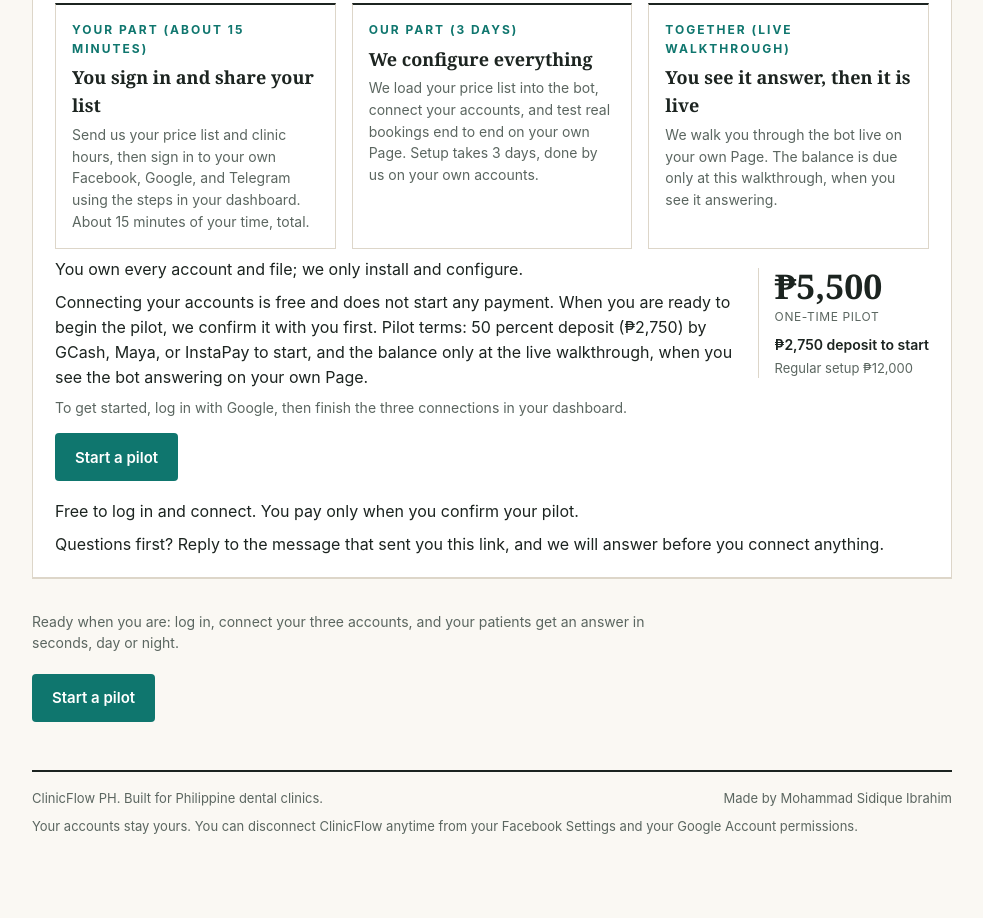
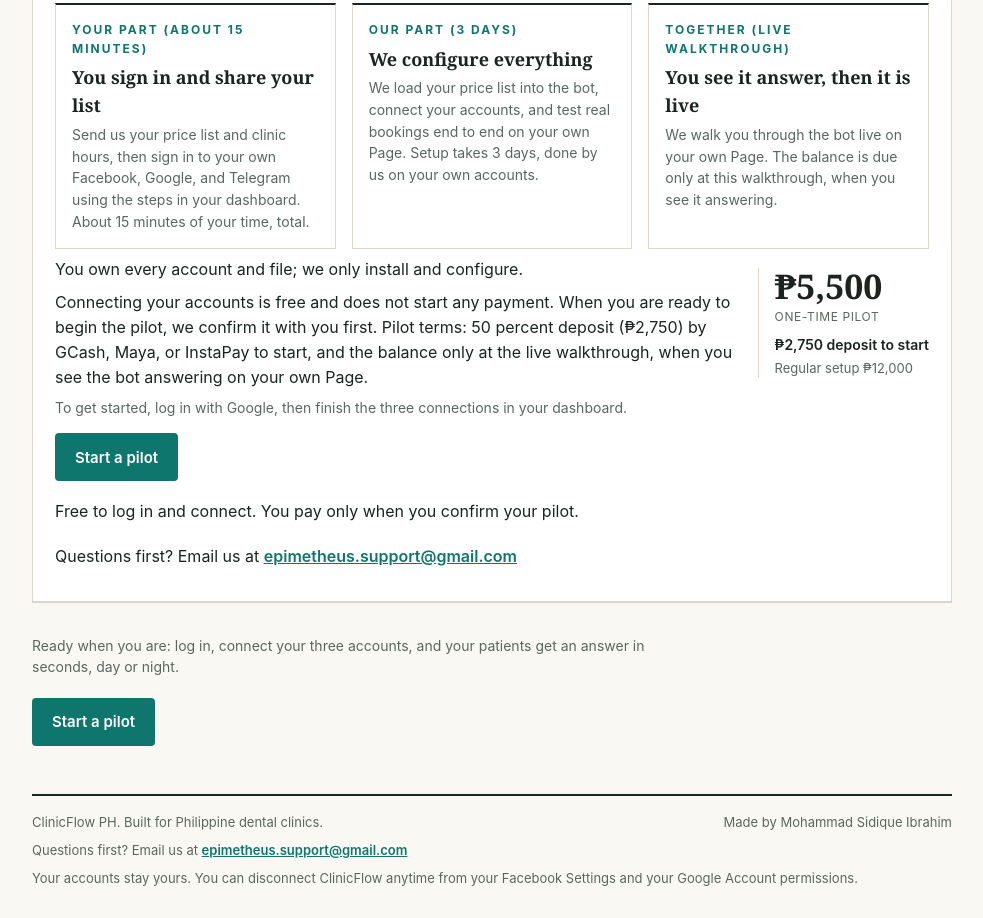
Before and after one commit to Yametech12/clinicflow-connect, a website: page index.html in a window 1280 px wide. Shown: the part 1673-2591 px from the top of the page, without its empty margins (148-1131 px from the left). Before the commit the page ends 2539 px from the top, so only its background shows below. Drawn offline with Linux system fonts and the light colour scheme.

Commit message:
FL140-10: real contact route, email at epimetheus.support@gmail.com
The reply-to-the-message line is replaced as the only contact route:
the landing pilot box contact line and a footer line on both pages now
read 'Questions first? Email us at epimetheus.support@gmail.com' as a
mailto link with a 44px class tap area, and the dashboard footer
question line uses the same address. Basis per the fix list: this is
the email of the account holding the ClinicFlow Connect Meta app (id
29182674204717720) and the owner's recorded company email; the demo
clinic Page link is not verified public, so email is the route.

```diff
--- a/index.html
+++ b/index.html
@@ -271,6 +271,9 @@
   .setup-step p{font-size:14px;color:var(--muted)}
   .pilot-deposit{font-size:14px;font-weight:600;color:var(--ink);margin-top:8px}
   .contact-line{font-size:14px;color:var(--muted)}
+  .contact-line a{color:var(--teal);font-weight:600;display:inline-block;padding:12px 0}
+  .contact-line a:focus-visible{outline:2px solid var(--teal);outline-offset:2px}
+  footer a{color:var(--teal);font-weight:600}
   footer{
     margin-top:48px;border-top:2px solid var(--rule);padding:16px 0 30px;
     font-size:13px;color:var(--muted);display:flex;flex-direction:column;gap:8px;
@@ -443,7 +446,7 @@
       <p class="pilotnext">To get started, log in with Google, then finish the three connections in your dashboard.</p>
       <button class="herobtn" type="button" data-login>Start a pilot</button>
       <p class="cta-note">Free to log in and connect. You pay only when you confirm your pilot.</p>
-      <p class="contact-line">Questions first? Reply to the message that sent you this link, and we will answer before you connect anything.</p>
+      <p class="contact-line">Questions first? Email us at <a href="mailto:epimetheus.support@gmail.com">epimetheus.support@gmail.com</a></p>
     </div>
   </section>
 
@@ -459,6 +462,7 @@
       <div>ClinicFlow PH. Built for Philippine dental clinics.</div>
       <div>Made by Mohammad Sidique Ibrahim</div>
     </div>
+    <div>Questions first? Email us at <a href="mailto:epimetheus.support@gmail.com">epimetheus.support@gmail.com</a></div>
     <div>Your accounts stay yours. You can disconnect ClinicFlow anytime from your Facebook Settings and your Google Account permissions.</div>
   </footer>
 
```
Also changed, not shown: dashboard.html (+2 -1 lines).
